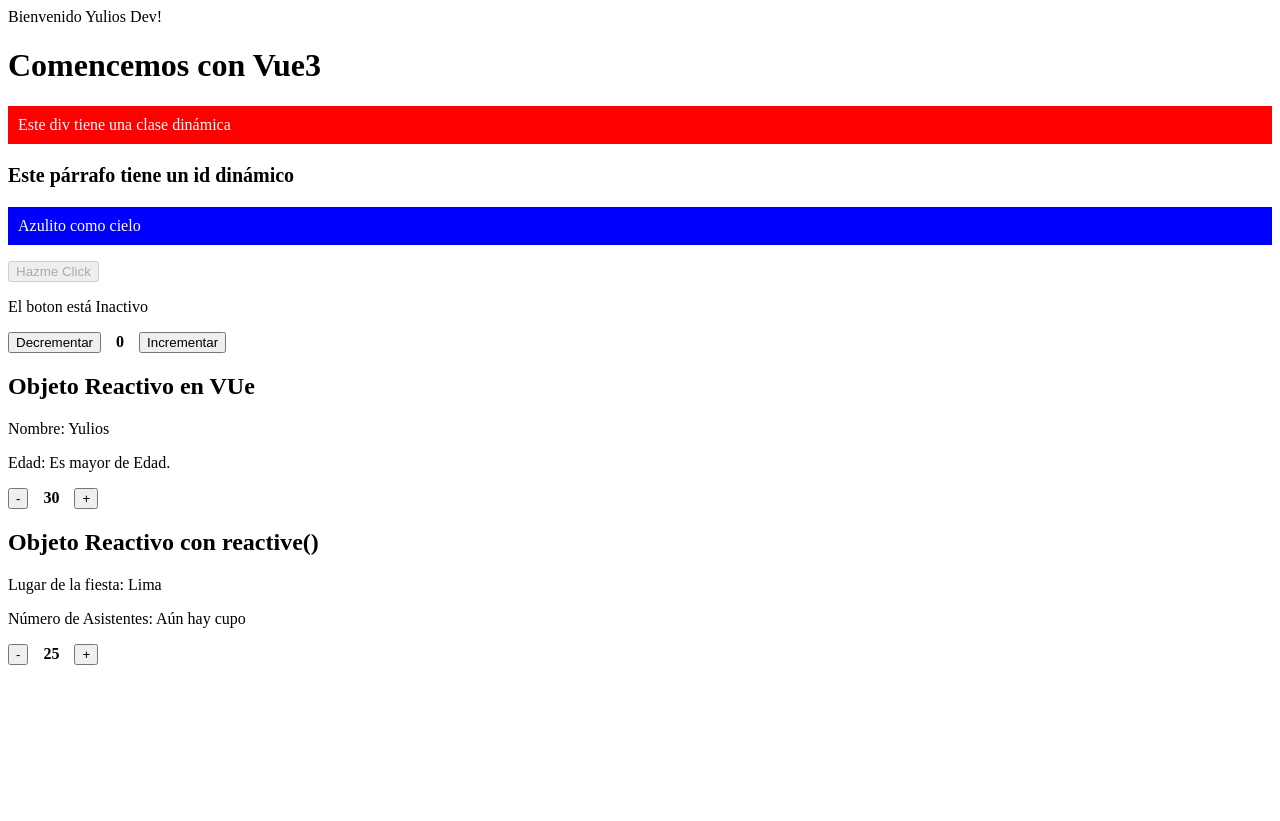
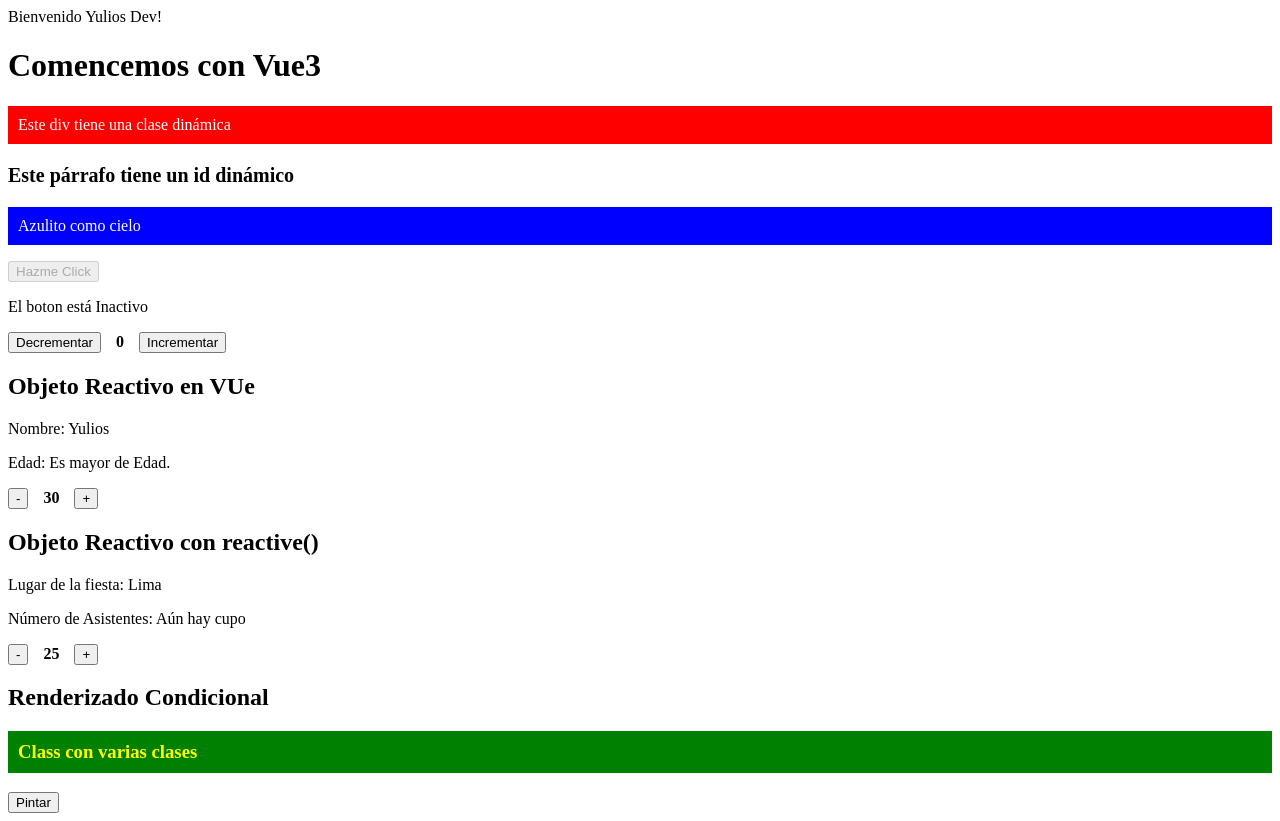
Before and after one commit to yuliosdev/app01-Vue, a Vue app: page / in a window 1280 px wide. Before the commit the page ends 800 px from the top, so only its background shows below. Built offline with nearby package versions, Linux system fonts and the light colour scheme.

Commit message:
Agregar lógica de reactividad y renderizado condicional en el componente App.vue

```diff
--- a/src/App.vue
+++ b/src/App.vue
@@ -5,9 +5,11 @@ const clase = "bg-red";
 const idtext = "texto";
 const id = "parrafo";
 const isDisabled = true;
+
 // Reactividad en Vue3
 import { ref } from "vue";
 import { reactive } from "vue";
+import { computed } from "vue";
 
 const contador = ref(0);
 
@@ -48,6 +50,11 @@ function asisdec() {
   fiesta.asistentes--;
   console.log(fiesta.asistentes);
 }
+
+const limite = computed(() => {
+  return fiesta.asistentes >= fiesta.aforo ? "Aforo Completo" : "Aún hay cupo";
+});
+const pintar = ref(false);
 </script>
 
 <template>
@@ -73,21 +80,32 @@ function asisdec() {
     <p>
       Edad: {{ persona.edad >= 18 ? "Es mayor de Edad." : "Es menor de edad." }}
     </p>
+    <p></p>
     <button @click="agedec">-</button>
     <span class="contador">{{ persona.edad }}</span>
     <button @click="ageinc">+</button>
     <!-- nt139 -->
     <h2>Objeto Reactivo con reactive()</h2>
     <p>Lugar de la fiesta: {{ fiesta.sitio }}</p>
-    <p>
-      Número de Asistentes:
-      {{
-        fiesta.asistentes >= fiesta.aforo ? "Aforo Completo" : "Aún hay cupo"
-      }}
-    </p>
+    <p>Número de Asistentes: {{ limite }}</p>
     <button @click="asisdec">-</button>
     <span class="contador">{{ fiesta.asistentes }}</span>
     <button @click="asisinc">+</button>
+  </div>
+  <div>
+    <h2
+      :class="{
+        'bg-green': pintar,
+      }"
+    >
+      Renderizado Condicional
+    </h2>
+    <h3 :class="[pintar ? 'bg-red' : 'bg-green', 'text-yellow']">
+      Class con varias clases
+    </h3>
+    <button @click="pintar = !pintar">
+      {{ pintar ? "Sin Pintar" : "Pintar" }}
+    </button>
   </div>
 </template>
 
@@ -97,7 +115,11 @@ function asisdec() {
   color: white;
   padding: 10px;
 }
-
+.bg-green {
+  background-color: green;
+  color: white;
+  padding: 10px;
+}
 #texto {
   font-size: 20px;
   font-weight: bold;
@@ -108,6 +130,9 @@ function asisdec() {
   color: white;
   padding: 10px;
 }
+.text-yellow {
+  color: yellow;
+}
 .contador {
   margin: 0 15px;
   font-weight: bold;
```
